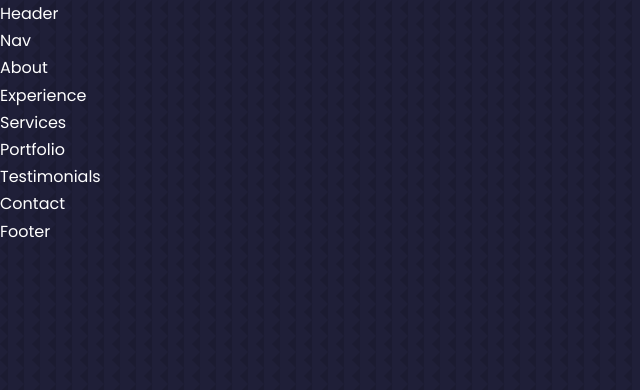
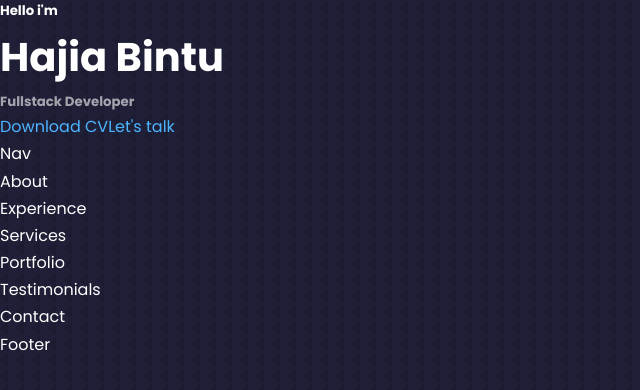
Before and after one commit to Meetkamal256/portfolio-website-template, a React (Create React App) app in the folder react-portfolio/: page / in a window 1280 px wide. Shown: the top 390 px of the page, without its empty margins (0-640 px from the left). Built offline with nearby package versions, Linux system fonts and the light colour scheme.

Commit message:
added the CTA component to header section

```diff
--- /dev/null
+++ b/react-portfolio/src/components/header/CTA.jsx
@@ -0,0 +1,15 @@
+import React from "react";
+import CV from "../../assets/cv.pdf";
+
+const CTA = () => {
+  return (
+    <div className="cta">
+      <a href={CV} download>
+        Download CV
+      </a>
+      <a href="#contact">Let's talk</a>
+    </div>
+  );
+};
+
+export default CTA;
--- a/react-portfolio/src/components/header/Header.jsx
+++ b/react-portfolio/src/components/header/Header.jsx
@@ -1,10 +1,18 @@
-import React from 'react';
-import './header.css';
+import React from "react";
+import "./header.css";
+import CTA from "./CTA";
 
 const Header = () => {
   return (
-    <div>Header</div>
-  )
-}
+    <header>
+      <div className="container header__container">
+        <h5>Hello i'm</h5>
+        <h1>Hajia Bintu</h1>
+        <h5 className="text-light">Fullstack Developer</h5>
+        <CTA />
+      </div>
+    </header>
+  );
+};
 
-export default Header
+export default Header;
```
